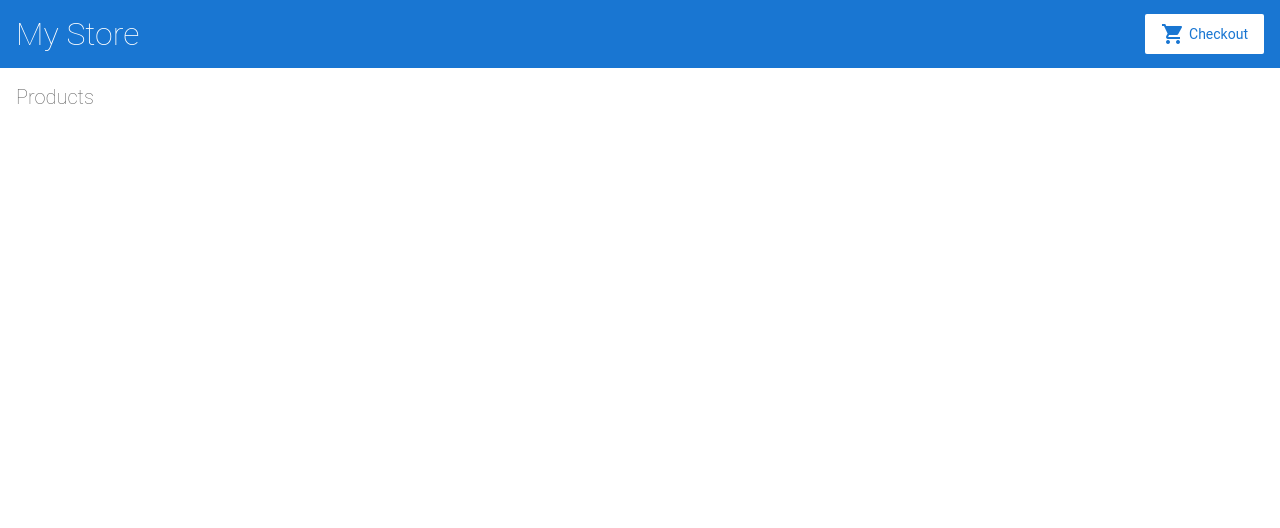
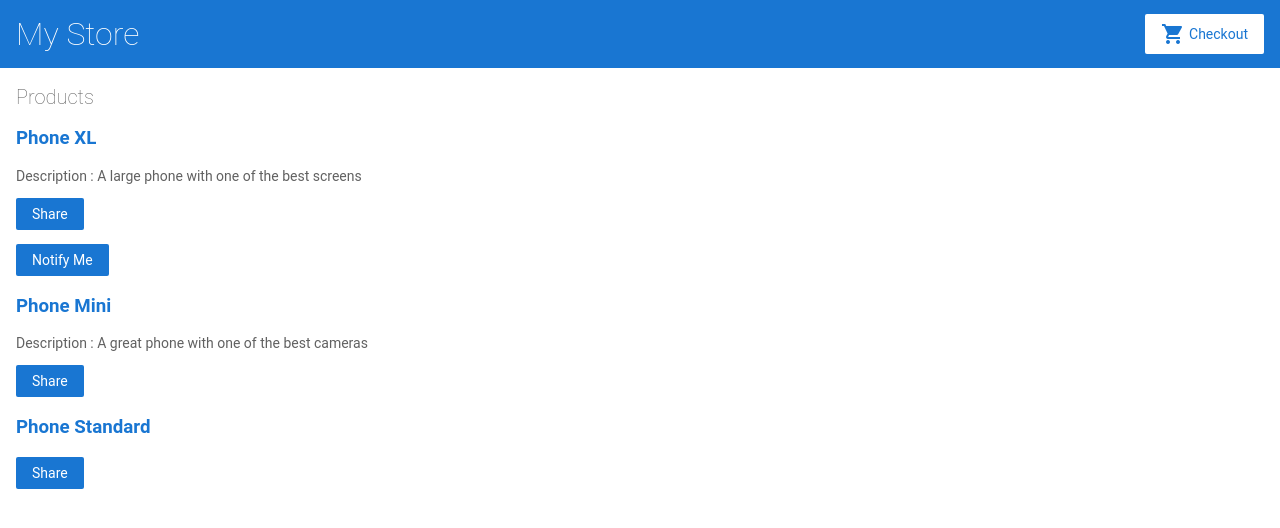
Before and after one commit to ThienchiVO/Getting-Started-on-Angular, an Angular app: page / in a window 1280 px wide. Shown: the top 528 px of the page. Built offline with nearby package versions, Linux system fonts and the light colour scheme.

Commit message:
2 files modified, 3 added

```diff
--- /dev/null
+++ b/src/app/product-alerts/product-alerts.component.html
@@ -0,0 +1,3 @@
+<p *ngIf="product && product.price > 700">
+  <button>Notify Me</button>
+</p>
--- /dev/null
+++ b/src/app/product-alerts/product-alerts.component.ts
@@ -0,0 +1,17 @@
+import { Component, OnInit, Input } from '@angular/core';
+import { Product } from '../products';
+
+@Component({
+  selector: 'app-product-alerts',
+  templateUrl: './product-alerts.component.html',
+  styleUrls: ['./product-alerts.component.css']
+})
+export class ProductAlertsComponent implements OnInit {
+
+  @Input() product!: Product;
+  constructor() { }
+
+  ngOnInit() {
+  }
+
+}
--- a/src/app/product-list/product-list.component.html
+++ b/src/app/product-list/product-list.component.html
@@ -1,5 +1,15 @@
 <h2>Products</h2>
 
+<div *ngFor="let product of products">
+  <h3>
+    <a [title]="product.name + ' détails'">
+      {{ product.name }}
+    </a>
+  </h3>
+  <p *ngIf="product.description">Description : {{ product.description }}</p>
+  <button (click)="share()">Share</button>
+  <app-product-alerts [product]="product"></app-product-alerts>
+</div>
 
 <!--
 Copyright Google LLC. All Rights Reserved.
```
Also changed, not shown: src/app/app.module.ts (+6 -9 lines), src/app/product-alerts/product-alerts.component.css (added).
